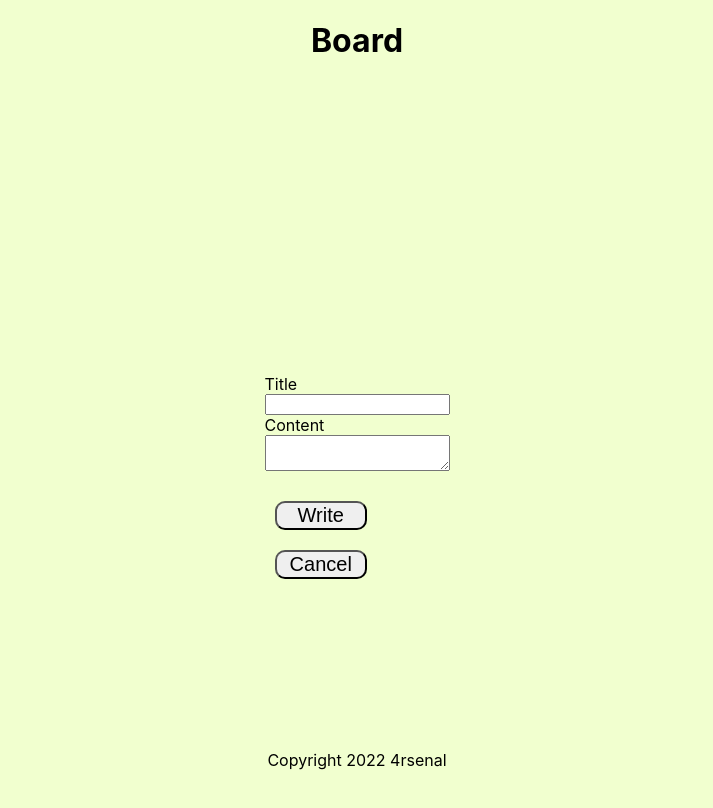
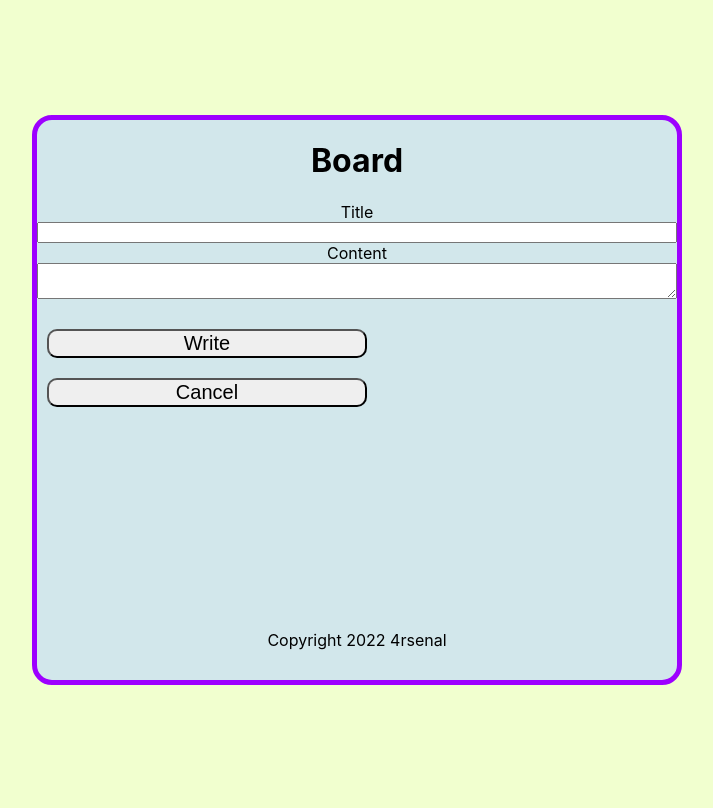
Before and after one commit to alemfla3181/B, a React (Create React App) app in the folder Client/: page /write in a window 1280 px wide. Shown: the top 808 px of the page, without its empty margins (283-996 px from the left). Built offline with nearby package versions, Linux system fonts and the light colour scheme; the HTML template or start-up script is replaced by a standard one.

Commit message:
css update

```diff
--- a/Client/src/Components/Write.js
+++ b/Client/src/Components/Write.js
@@ -35,11 +35,9 @@ function Write() {
   }
 
   return (
-    <div>
+    <div className='LandingPage'>
       <Header />
-      <div style={{
-        display: 'flex', justifyContent: 'center', alignItems: 'center', width: '100%', height: '100vh'
-      }}>
+      <div>
         <form style={{ display: 'flex', flexDirection: 'column' }}
           onSubmit={onSubmitHandler}>
           <label>Title</label>
```
